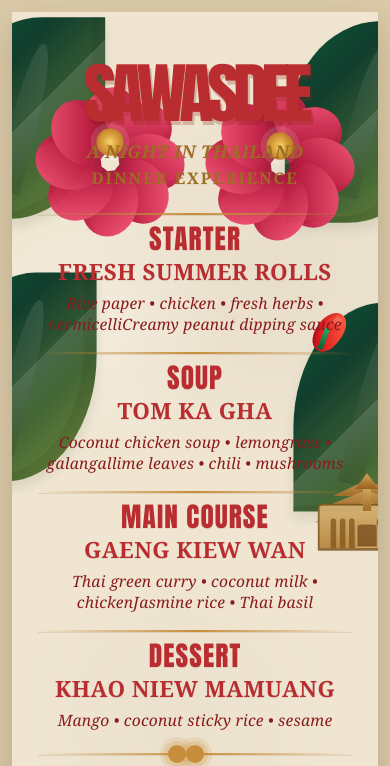
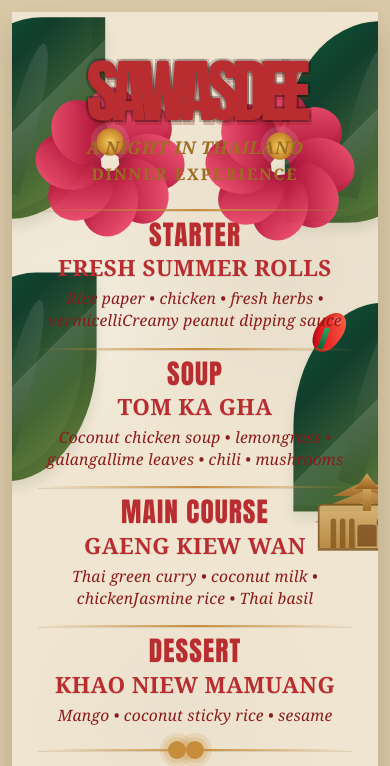
Before and after one commit to Keytone14/dinner-fight, a plain HTML site: page index.html in a window 390 px wide. Shown: the top 766 px of the page. Drawn offline with Linux system fonts and the light colour scheme.

Commit message:
optimization

```diff
--- a/index.html
+++ b/index.html
@@ -114,7 +114,7 @@
           </div>
         </div>
 
-        <div class="tuktuk" aria-hidden="true">
+        <a class="tuktuk" href="https://www.youtube.com/watch?v=kzeEY51ldxs" target="_blank" rel="noopener noreferrer" aria-label="Open Bangkok taxi video">
           <div class="vehicle">
             <div class="cab"></div>
             <div class="window w1"></div>
@@ -124,7 +124,7 @@
             <div class="wheel right"></div>
             <div class="light"></div>
           </div>
-        </div>
+        </a>
 
         <footer class="closing">
           <div class="signature">KHOP KHUN KHA</div>
--- a/styles.css
+++ b/styles.css
@@ -69,15 +69,23 @@ body {
 
 .hero h1 {
   margin: 0 auto;
-  max-width: 980px;
-  width: min(100%, 980px);
+  max-width: 1100px;
+  width: min(100%, 1100px);
+  display: block;
   font-family: Impact, Haettenschweiler, "Arial Black", sans-serif;
-  font-size: clamp(6.2rem, 11vw, 15.5rem);
-  line-height: 0.78;
+  font-size: clamp(8rem, 15vw, 20rem);
+  line-height: 0.72;
   color: var(--ink);
-  letter-spacing: -0.09em;
-  transform: scaleY(0.94);
-  text-shadow: 2px 4px 0 rgba(132, 31, 16, 0.25);
+  letter-spacing: -0.1em;
+  font-weight: 900;
+  transform: scaleY(0.98);
+  text-shadow:
+    -2px -2px 0 rgba(0,0,0,0.18),
+    2px -2px 0 rgba(0,0,0,0.18),
+    -2px 2px 0 rgba(0,0,0,0.18),
+    2px 2px 0 rgba(0,0,0,0.18),
+    2px 5px 0 rgba(132, 31, 16, 0.25);
+  position: relative;
 }
 
 .subhead {
@@ -413,6 +421,7 @@ body {
   width: 180px;
   height: 180px;
   opacity: 0.96;
+  transform-origin: center;
 }
 
 .flower .petal {
@@ -421,6 +430,8 @@ body {
   top: 50%;
   width: 78px;
   height: 92px;
+  margin-left: -39px;
+  margin-top: -46px;
   transform-origin: 50% 80%;
   background: linear-gradient(135deg, #fa5879, #be1c42 62%, #7d122d 100%);
   border-radius: 55% 45% 60% 40% / 55% 40% 60% 45%;
@@ -433,20 +444,21 @@ body {
   top: 50%;
   width: 38px;
   height: 38px;
-  transform: translate(-50%, -50%);
+  margin-left: -19px;
+  margin-top: -19px;
   background: radial-gradient(circle, #f5d76d 0%, #e0a93e 30%, #af5d15 100%);
   border-radius: 50%;
   box-shadow: 0 0 0 8px rgba(255,255,255,0.12);
 }
 
-.flower .p1 { transform: translate(-50%, -50%) rotate(0deg) translateY(-30px); }
-.flower .p2 { transform: translate(-50%, -50%) rotate(45deg) translateY(-30px); }
-.flower .p3 { transform: translate(-50%, -50%) rotate(90deg) translateY(-30px); }
-.flower .p4 { transform: translate(-50%, -50%) rotate(135deg) translateY(-30px); }
-.flower .p5 { transform: translate(-50%, -50%) rotate(180deg) translateY(-30px); }
-.flower .p6 { transform: translate(-50%, -50%) rotate(225deg) translateY(-30px); }
-.flower .p7 { transform: translate(-50%, -50%) rotate(270deg) translateY(-30px); }
-.flower .p8 { transform: translate(-50%, -50%) rotate(315deg) translateY(-30px); }
+.flower .p1 { transform: rotate(0deg) translateY(-30px); }
+.flower .p2 { transform: rotate(45deg) translateY(-30px); }
+.flower .p3 { transform: rotate(90deg) translateY(-30px); }
+.flower .p4 { transform: rotate(135deg) translateY(-30px); }
+.flower .p5 { transform: rotate(180deg) translateY(-30px); }
+.flower .p6 { transform: rotate(225deg) translateY(-30px); }
+.flower .p7 { transform: rotate(270deg) translateY(-30px); }
+.flower .p8 { transform: rotate(315deg) translateY(-30px); }
 
 .flower-left {
   left: 12px;
```
